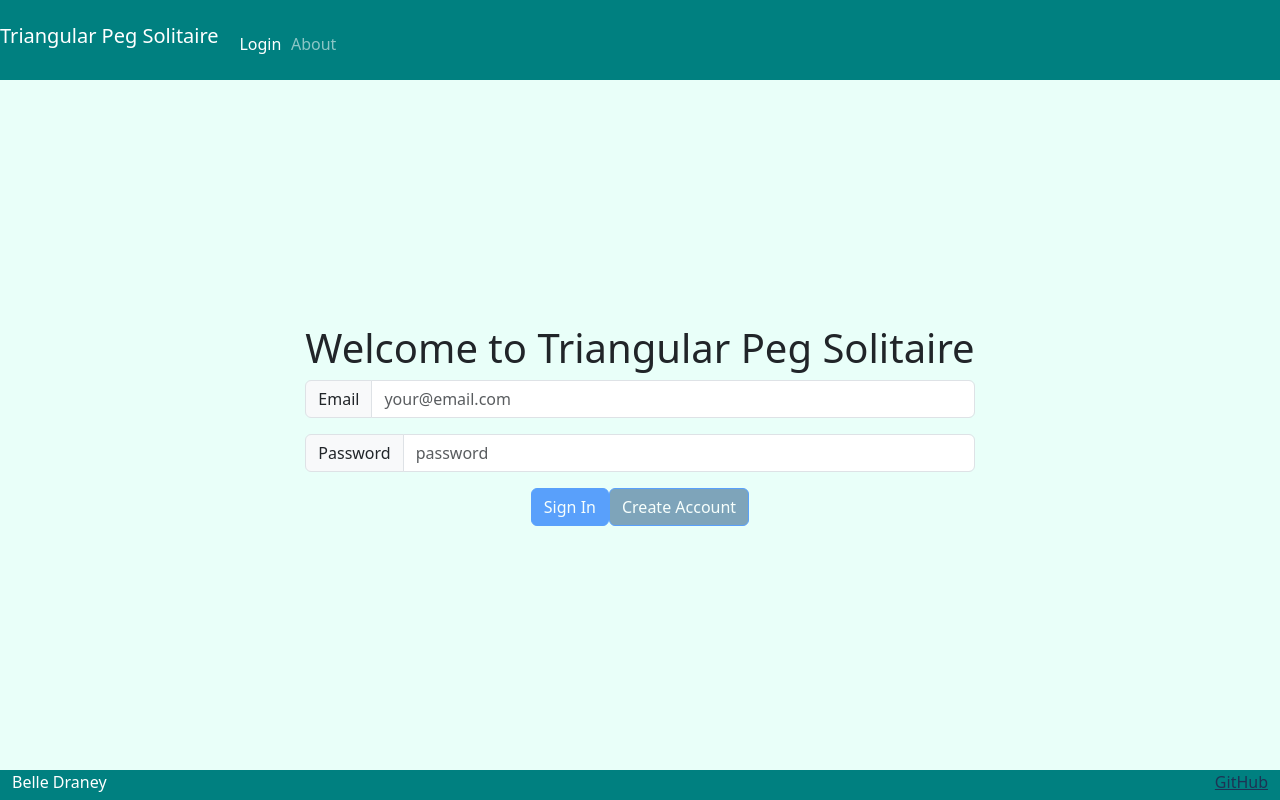
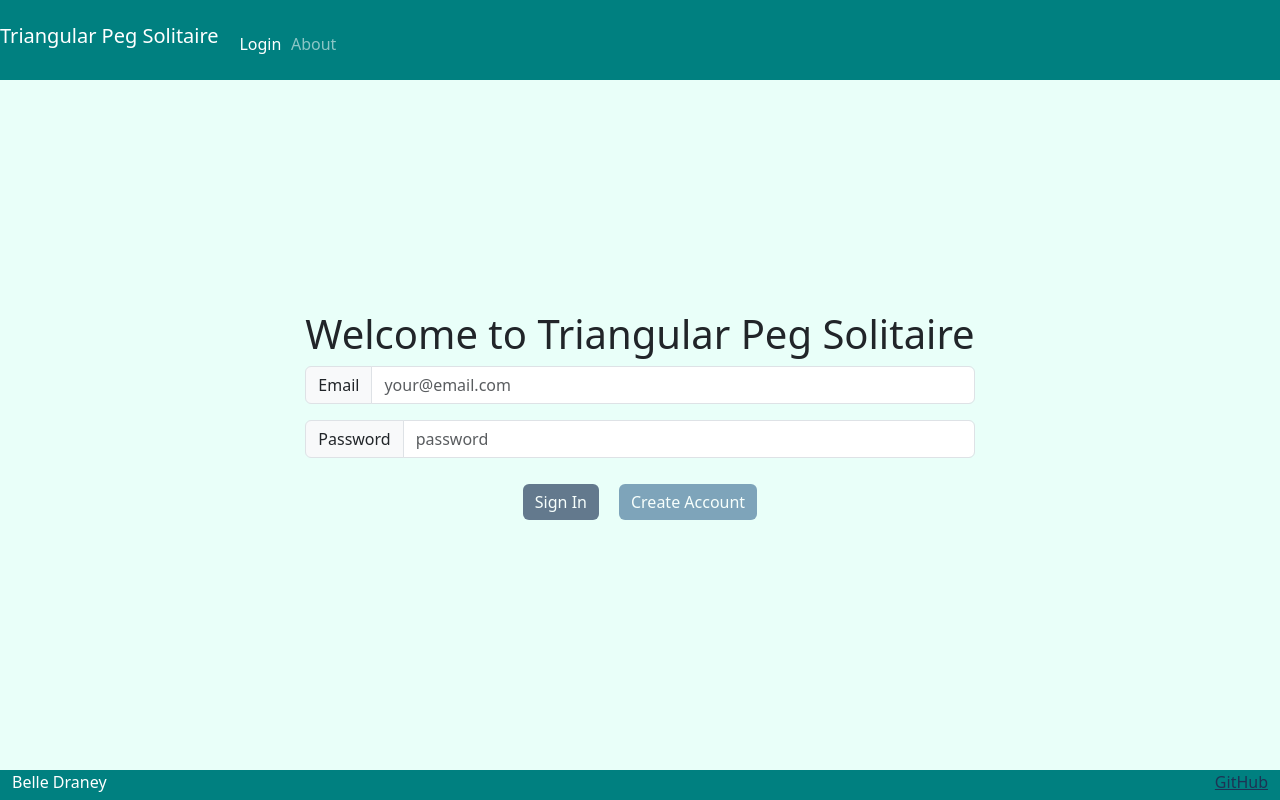
Before and after one commit to adraney0/CS260startup, a React (Vite) app: page / in a window 1280 px wide. Built offline with nearby package versions, Linux system fonts and the light colour scheme.

Commit message:
fixing styling on buttons

```diff
--- a/src/app.css
+++ b/src/app.css
@@ -46,11 +46,15 @@ footer a {
 
 .btn-main {
     background-color: #1D3354 !important;
+    border: #1D3354 !important;
     color: white !important; /* Change text color if needed */
+    margin: 10px;
 }
 .btn-second {
     background-color: #467599 !important;
+    border: #1D3354 !important;
     color: white !important; /* Change text color if needed */
+    margin: 10px;
 }
 
 @media (max-height: 600px) {
@@ -68,3 +72,7 @@ footer a {
 .custom-link {
     color: #1D3354;
 }
+
+.buttons {
+    margin: 10px;
+}
--- a/src/login/authenticated.jsx
+++ b/src/login/authenticated.jsx
@@ -16,7 +16,7 @@ export function Authenticated(props) {
   return (
     <div>
       <div className='playerName'>{props.userName}</div>
-      <Button className='btn-primary' onClick={() => navigate('/play')}>
+      <Button className='btn-main' onClick={() => navigate('/play')}>
         Play
       </Button>
       <Button className='btn-second' onClick={() => logout()}>
--- a/src/login/unauthenticated.jsx
+++ b/src/login/unauthenticated.jsx
@@ -29,12 +29,14 @@ export function Unauthenticated(props) {
           <span className='input-group-text'>Password</span>
           <input className='form-control' type='password' onChange={(e) => setPassword(e.target.value)} placeholder='password' />
         </div>
-        <Button className='btn-primary' onClick={() => loginUser()} disabled={!userName || !password}>
+        <div className = "buttons">
+        <Button className='btn-main' onClick={() => loginUser()} disabled={!userName || !password}>
           Sign In
         </Button>
         <Button className='btn-second' onClick={() => createUser()} disabled={!userName || !password}>
           Create Account
         </Button>
+        </div>
       </div>
 
       <MessageDialog message={displayError} onHide={() => setDisplayError(null)} />
```
